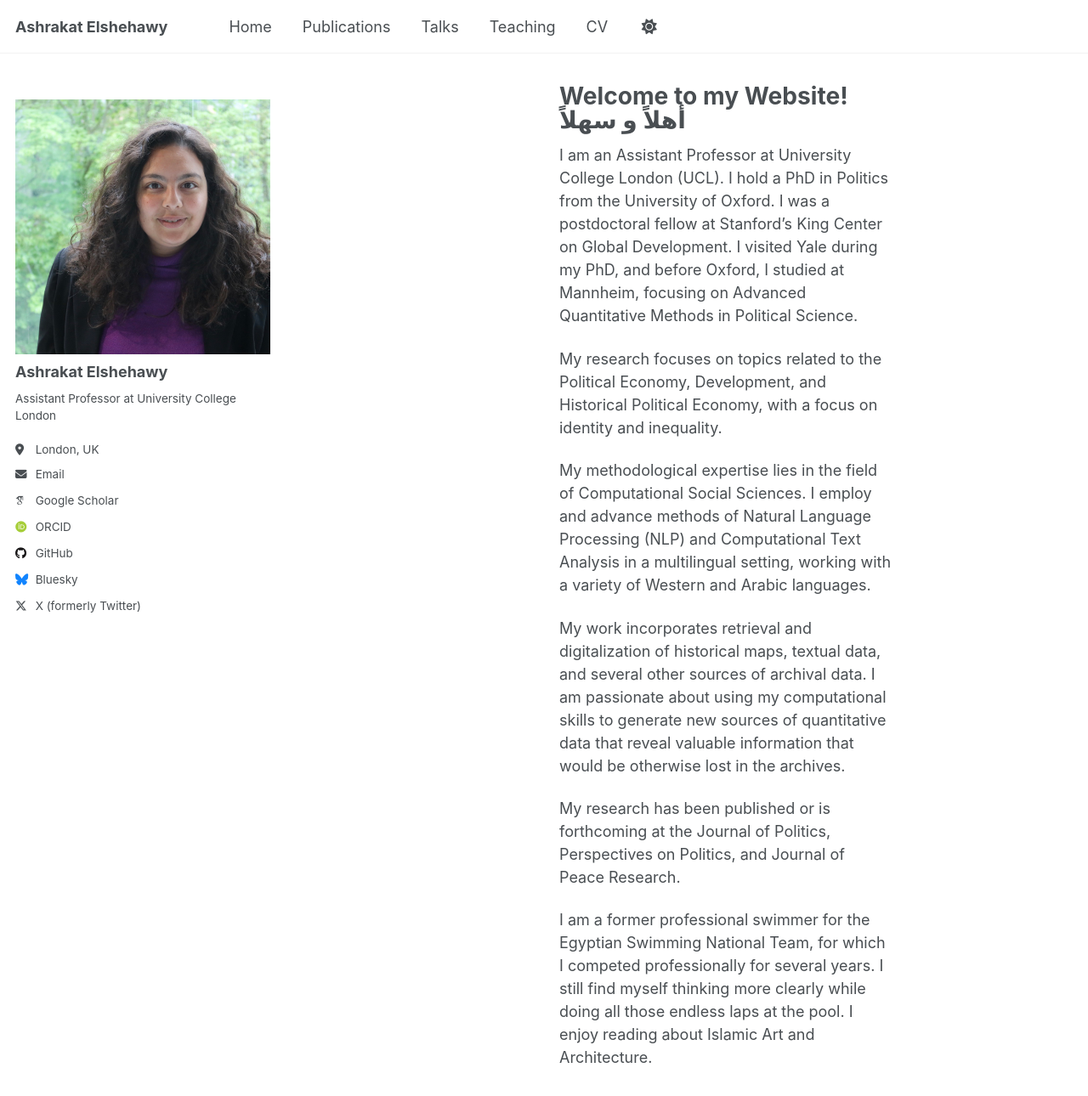
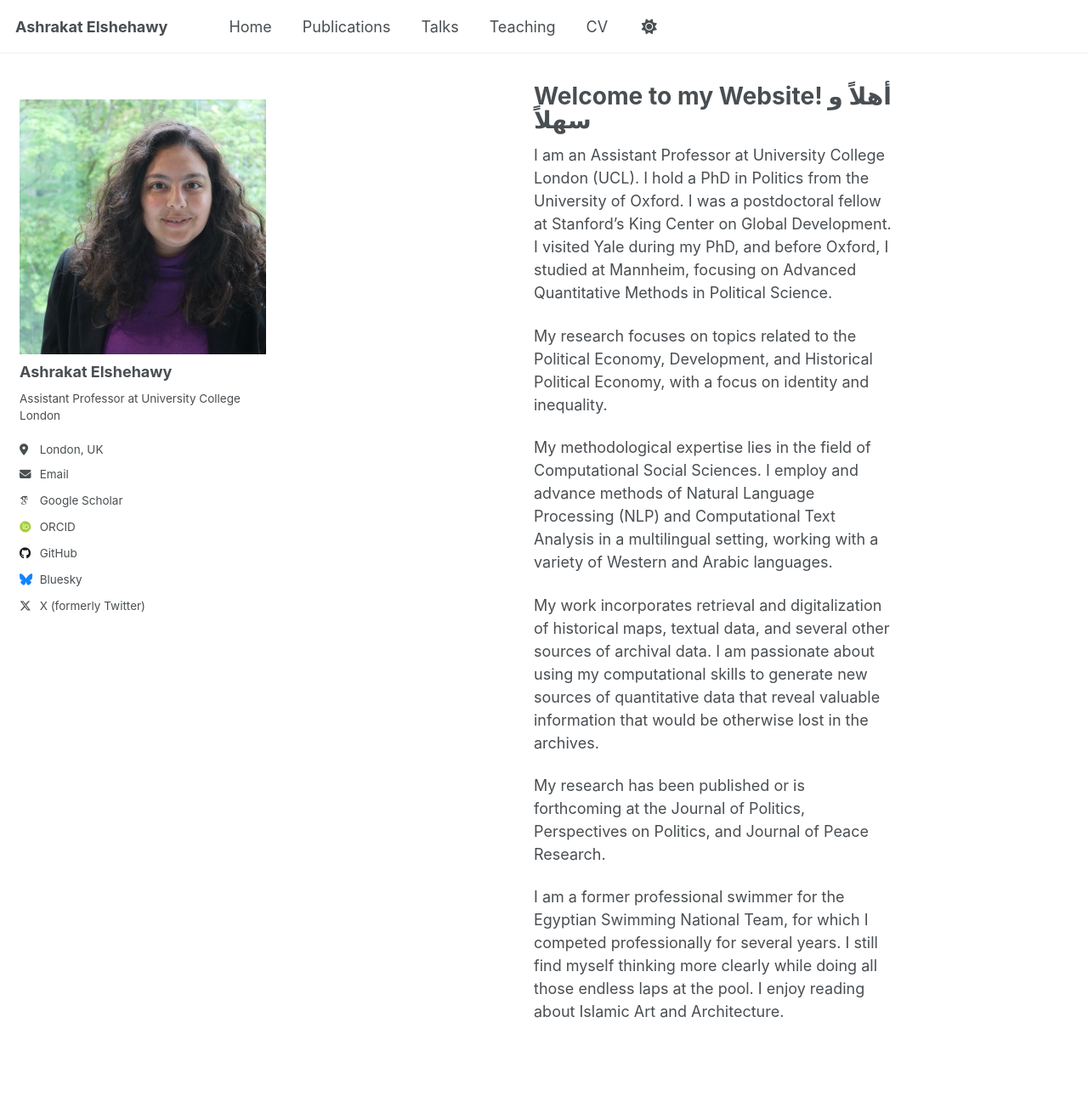
Before and after one commit to aelshehawy/aelshehawy.github.io, a Jekyll site: the page built from _pages/about.md, in a window 1280 px wide and 1400 px high. Shown: the top 1290 px of the window at 85% size. Built offline with Jekyll 4.4.1, drawn with Linux system fonts in a browser that asks for light colours; some web fonts are replaced; a script that is not in the unit is left out.

Commit message:
update main

```diff
--- a/assets/css/main.scss
+++ b/assets/css/main.scss
@@ -47,59 +47,59 @@
 /* Push main content to the right with proper spacing */
 .page {
   @media (min-width: 64em) {
-    width: calc(100% - 310px) !important;
-    padding-left: 315px !important;
+    width: calc(100% - 295px) !important;
+    padding-left: 300px !important;
     margin-left: 0 !important;
     float: right !important;
   }
 
   @media (min-width: 80em) {
-    padding-left: 320px !important;
-    width: calc(100% - 320px) !important;
+    padding-left: 305px !important;
+    width: calc(100% - 305px) !important;
   }
 }
 
 .archive {
   @media (min-width: 64em) {
-    padding-left: 315px !important;
-    width: calc(100% - 315px) !important;
+    padding-left: 300px !important;
+    width: calc(100% - 300px) !important;
     margin-left: 0 !important;
   }
 
   @media (min-width: 80em) {
-    padding-left: 320px !important;
-    width: calc(100% - 320px) !important;
+    padding-left: 305px !important;
+    width: calc(100% - 305px) !important;
   }
 }
 
-/* Make sidebar just wide enough for 300px image */
+/* Make sidebar just wide enough for 280px image */
 .sidebar {
   @media (min-width: 64em) {
-    width: 305px !important;
-    max-width: 305px !important;
+    width: 290px !important;
+    max-width: 290px !important;
     padding-right: 5px !important;
-    padding-left: 0px !important;
+    padding-left: 5px !important;
   }
 
   @media (min-width: 80em) {
-    width: 310px !important;
-    max-width: 310px !important;
+    width: 295px !important;
+    max-width: 295px !important;
   }
 }
 
 /* Make sure the author avatar is properly sized */
 .author__avatar {
-  min-width: 300px !important;
-  max-width: 300px !important;
+  min-width: 280px !important;
+  max-width: 280px !important;
   display: block !important;
 }
 
 .author__avatar img {
   display: block !important;
   border-radius: 0 !important;
-  width: 300px !important;
-  height: 300px !important;
-  min-width: 300px !important;
-  max-width: 300px !important;
+  width: 280px !important;
+  height: 280px !important;
+  min-width: 280px !important;
+  max-width: 280px !important;
   object-fit: cover !important;
 }
```
